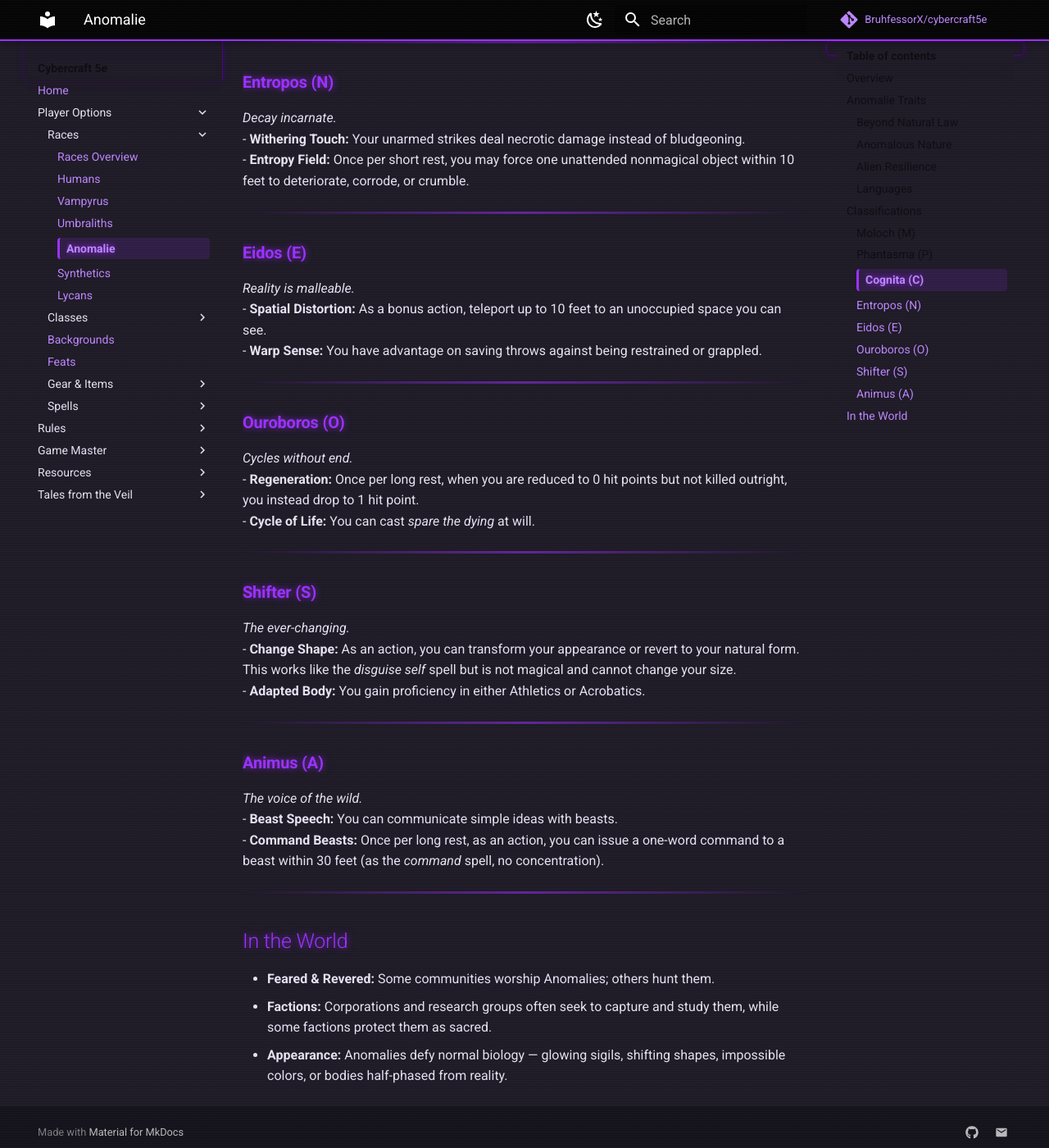
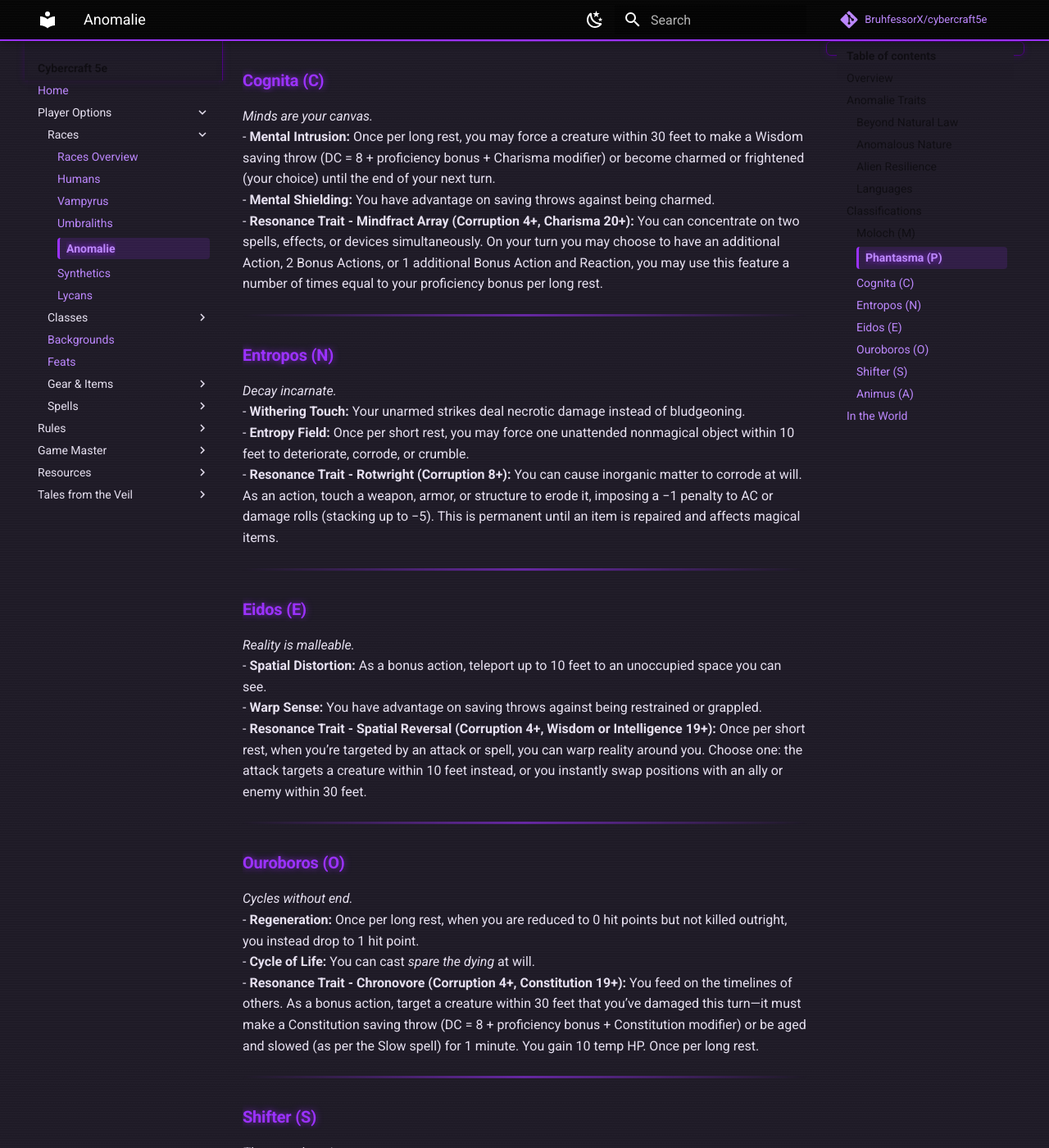
Before and after one commit to BruhfessorX/cybercraft5e, an MkDocs documentation site: the page built from docs/player-options/races/anomalie.md, in a window 1280 px wide and 1400 px high, scrolled down 2305 px. Shown: the whole window at 82% size. Built offline with MkDocs 1.6.1 and Material for MkDocs 9.7.7, drawn with Linux system fonts in a browser that asks for light colours; comment, search, counter and statistics services are not loaded; some of the changed text lies outside the part shown.

Commit message:
Milestone racial additions

```diff
--- a/docs/player-options/races/anomalie.md
+++ b/docs/player-options/races/anomalie.md
@@ -45,7 +45,7 @@ You can speak, read, and write Common and one additional language of your choice
 ---
 
 ## Classifications
-At creation, choose one Anomalie classification. Each grants additional features.
+At creation, choose one Classification. Each grants additional features. Resonance Traits unlock when certain milestones are hit, noted on the ability.
 
 ---
 
@@ -53,13 +53,14 @@ At creation, choose one Anomalie classification. Each grants additional features
 *Elemental fury given form.*
 - **Elemental Affinity:** Choose acid, cold, fire, lightning, or thunder damage. You gain resistance to the chosen damage type.
 - **Primal Surge:** Once per long rest, when you hit with an attack, you may deal an additional 1d6 damage of your chosen type.
-
+- **Resonance Trait - Elemental Veneration (Corruption 4+, Any stat 19+):** You can now use your Primal Surge ability a number of times equal to your corruption per long rest and its damage increases by 1d6 for every 4 corruption points you have. Choose Necrotic of Radiant, half your damage is now that type.
 ---
 
 ### **Phantasma (P)**
 *Between the living and the dead.*
 - **Ghost Step:** As a bonus action, you may become incorporeal until the start of your next turn, moving through creatures and objects as difficult terrain (1d10 force damage if you end inside an object).
 - **Spectral Sight:** You can see invisible creatures and into the Ethereal Plane within 30 feet.
+= **Resonance Trait - Soulchain Manifest (Corruption 5+, Int or Wis or Cha 19+):** When you kill a creature, you can tether its echo to you for 1 minute. The echo mirrors your actions (delayed by 1 round), repeating your attacks or spells as spectral duplicates dealing half damage. Once per long rest.
 
 ---
 
@@ -67,6 +68,7 @@ At creation, choose one Anomalie classification. Each grants additional features
 *Minds are your canvas.*
 - **Mental Intrusion:** Once per long rest, you may force a creature within 30 feet to make a Wisdom saving throw (DC = 8 + proficiency bonus + Charisma modifier) or become charmed or frightened (your choice) until the end of your next turn.
 - **Mental Shielding:** You have advantage on saving throws against being charmed.
+- **Resonance Trait - Mindfract Array (Corruption 4+, Charisma 20+):** You can concentrate on two spells, effects, or devices simultaneously. On your turn you may choose to have an additional Action, 2 Bonus Actions, or 1 additional Bonus Action and Reaction, you may use this feature a number of times equal to your proficiency bonus per long rest.
 
 ---
 
@@ -74,6 +76,7 @@ At creation, choose one Anomalie classification. Each grants additional features
 *Decay incarnate.*
 - **Withering Touch:** Your unarmed strikes deal necrotic damage instead of bludgeoning.
 - **Entropy Field:** Once per short rest, you may force one unattended nonmagical object within 10 feet to deteriorate, corrode, or crumble.
+- **Resonance Trait - Rotwright (Corruption 8+):** You can cause inorganic matter to corrode at will. As an action, touch a weapon, armor, or structure to erode it, imposing a −1 penalty to AC or damage rolls (stacking up to −5). This is permanent until an item is repaired and affects magical items.
 
 ---
 
@@ -81,6 +84,7 @@ At creation, choose one Anomalie classification. Each grants additional features
 *Reality is malleable.*
 - **Spatial Distortion:** As a bonus action, teleport up to 10 feet to an unoccupied space you can see.
 - **Warp Sense:** You have advantage on saving throws against being restrained or grappled.
+- **Resonance Trait - Spatial Reversal (Corruption 4+, Wisdom or Intelligence 19+):** Once per short rest, when you’re targeted by an attack or spell, you can warp reality around you. Choose one: the attack targets a creature within 10 feet instead, or you instantly swap positions with an ally or enemy within 30 feet.
 
 ---
 
@@ -88,6 +92,7 @@ At creation, choose one Anomalie classification. Each grants additional features
 *Cycles without end.*
 - **Regeneration:** Once per long rest, when you are reduced to 0 hit points but not killed outright, you instead drop to 1 hit point.
 - **Cycle of Life:** You can cast *spare the dying* at will.
+- **Resonance Trait - Chronovore (Corruption 4+, Constitution 19+):** You feed on the timelines of others. As a bonus action, target a creature within 30 feet that you’ve damaged this turn—it must make a Constitution saving throw (DC = 8 + proficiency bonus + Constitution modifier) or be aged and slowed (as per the Slow spell) for 1 minute. You gain 10 temp HP. Once per long rest.
 
 ---
 
@@ -95,6 +100,7 @@ At creation, choose one Anomalie classification. Each grants additional features
 *The ever-changing.*
 - **Change Shape:** As an action, you can transform your appearance or revert to your natural form. This works like the *disguise self* spell but is not magical and cannot change your size.
 - **Adapted Body:** You gain proficiency in either Athletics or Acrobatics.
+- **Resonance Trait - Veil Mimicry (Corruption 6+):** As a reaction, when a creature uses an ability or attack near you, you can replicate it once on your next turn (if it’s physical or simple energy-based). Once per short rest.
 
 ---
 
@@ -102,6 +108,7 @@ At creation, choose one Anomalie classification. Each grants additional features
 *The voice of the wild.*
 - **Beast Speech:** You can communicate simple ideas with beasts.
 - **Command Beasts:** Once per long rest, as an action, you can issue a one-word command to a beast within 30 feet (as the *command* spell, no concentration).
+- **Resonance Trait - Bestial Transcendence (Corruption 5+, Wisdom 19+):** You gain the Wild Shape ability of a Druid of your level. In addition to Beasts you can assume the form of Aberrations and Monstrosities.
 
 ---
 
```
Also changed, not shown: docs/player-options/races/vampyrus.md (+1 -1 lines).
